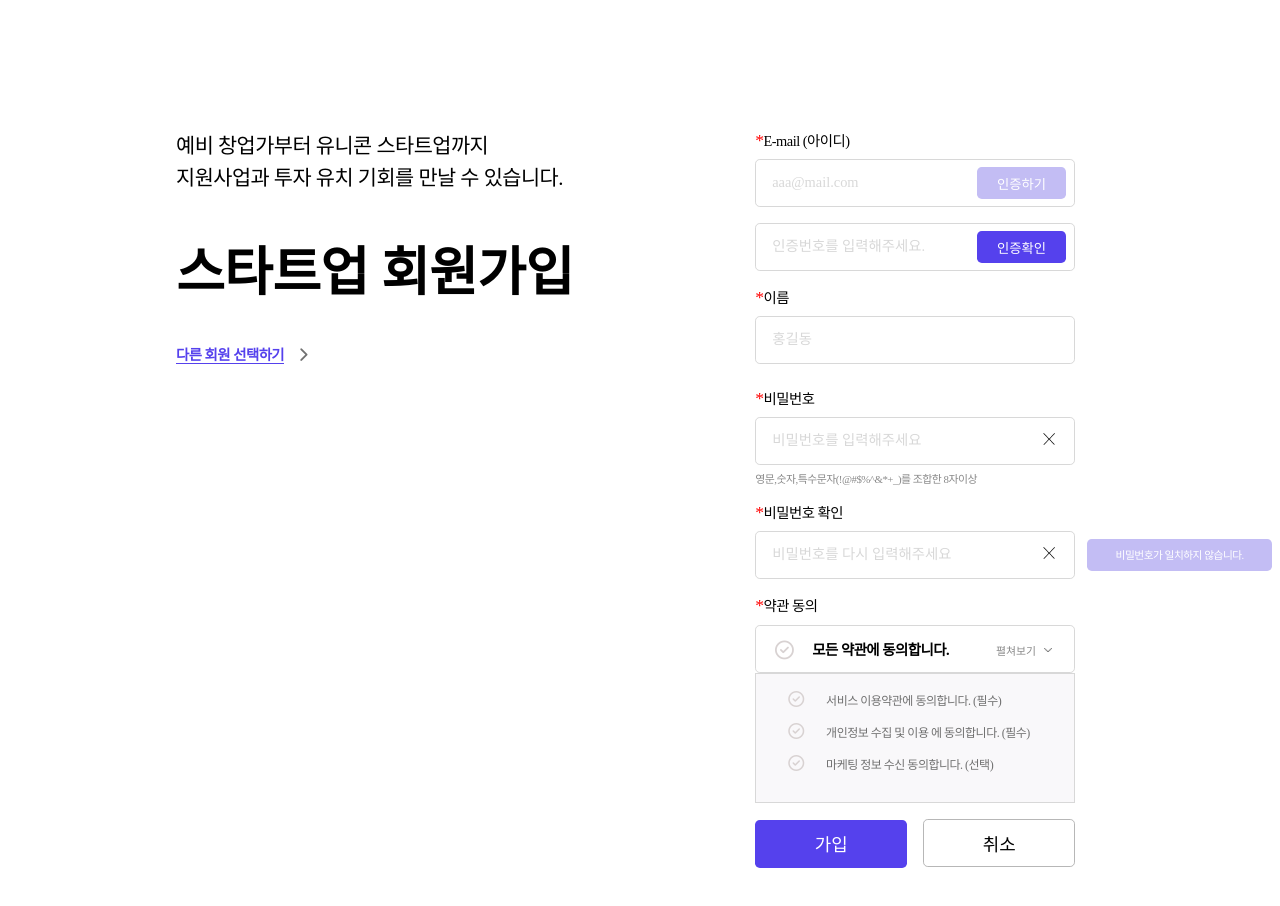
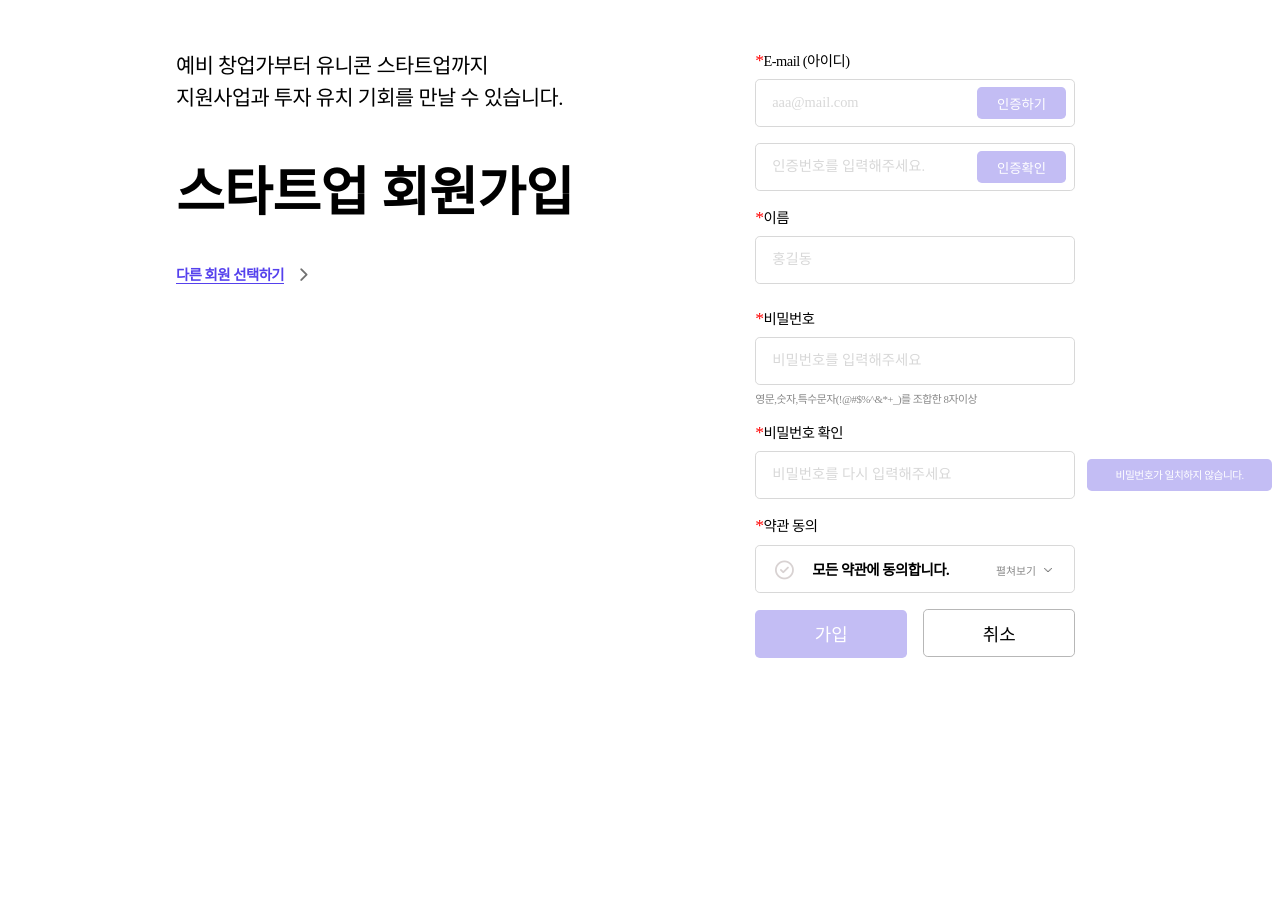
Before and after one commit to Momentium/withWecode, a React (Create React App) app in the folder front-end/offertunity-app/: page /Auth/SignupFormStartup in a window 1280 px wide. Shown: the part 180-1086 px from the top of the page. After the commit the page ends 958 px from the top, so only its background shows below. Built offline with nearby package versions, Linux system fonts and the light colour scheme; a web font is replaced by a local one.

Commit message:
0126 | Mat | 일반회원가입 성공

```diff
--- a/front-end/offertunity-app/src/components/pages/Auth/components/InputBox.tsx
+++ b/front-end/offertunity-app/src/components/pages/Auth/components/InputBox.tsx
@@ -1,23 +1,103 @@
-import React, { useEffect, useState } from 'react';
+import axios from 'axios';
+import React, { useEffect, useState, useRef } from 'react';
 import styled from "styled-components";
 import Modal from "../components/Modal"
-
 
 
 const InputBox = () => {
 
   const [modal,setModal] = useState(false);
-
-
   const [checkAll,setCheckAll] = useState(false);
   const [checkService,setCheckService] =useState(false);
   const [checkPersonalInfo,setCheckPersonalInfo]=useState(false);
   const [checkMarketing,setCheckMarketing]=useState(false);
+  const [btnActive,setBtnActive] = useState(false);
+  const [openTerms,setOpenTerms] = useState(false);
+  const [showPwAlert,setShowPwAlert] = useState(false);
+  const [inputs,setInputs] = useState({
+    email:"",
+    name:"",
+    password:"",
+    passwordAgain:"",
+    isPwSame:false,
+    validateEmail:false,
+    validatePassword:false,
+  });
+  const {email,name,password,passwordAgain,isPwSame,validateEmail,validatePassword} = inputs;
+
+
+  const SIGNUP =()=>{
+    axios.post("http://10.0.1.29:3000/users/signup",{
+        email:email,
+        name:name,
+        password:password,
+        typeId: "1",
+        signUpMethodId: "1"
+    })
+    .then(function(response){
+      alert("회원가입 성공")
+    })
+    .catch(function(error){
+      alert("필수사항을 입력해 주세요")
+    })
+
+  }
+
+  const handleEmail=(event:any) => {
+    event.preventDefault();
+    const emailStandard = /^([\w-]+(?:\.[\w-]+)*)@((?:[\w-]+\.)*\w[\w-]{0,66})\.([a-z]{2,6}(?:\.[a-z]{2})?)$/;
+    const checkEmail = emailStandard.test(email);
+    setInputs({
+      ...inputs,
+      email:event.target.value,
+      validateEmail:checkEmail
+    })
+  }
+
+  const handleModal = (event:any)=>{
+    setModal(!modal)
+  }
+
+  const handlePw = (event:any) => {
+    event.preventDefault();
+    const {value} = event.target;
+    const reg = /^(?=.*?[A-Z])(?=.*?[a-z])(?=.*?[0-9])(?=.*?[#?!@$+ %^&*-]).{8,}$/;
+
+    setInputs({
+      ...inputs,
+      password:value,
+      validatePassword:reg.test(value),
+    })
+  }
+
+  const handleSamePw = (event:any) => {
+    event.preventDefault();
+    const {value} = event.target;
+    const samePw = password === value;
+    setInputs({
+      ...inputs,
+      isPwSame:samePw
+    })
+    setShowPwAlert(!showPwAlert)
+  }
+
+  const handleName=(event:any) => {
+    event.preventDefault();
+    setInputs({
+      ...inputs,
+      name:event.target.value
+    })
+  }
 
   useEffect(() => {
-
-      const True = (checkService && checkPersonalInfo && checkMarketing )
-      setCheckAll(True);
+      if (checkService && checkPersonalInfo){
+        setBtnActive(true)
+        if(checkMarketing) setCheckAll(true);
+        else setCheckAll(false);
+      }else{
+        setBtnActive(false)
+        setCheckAll(false);
+      }
 
   },[checkService,checkPersonalInfo,checkMarketing])
 
@@ -26,7 +106,7 @@ const InputBox = () => {
     setCheckService(!checkAll);
     setCheckPersonalInfo(!checkAll);
     setCheckMarketing(!checkAll);
-
+    setBtnActive(!btnActive)
   }
 
   const service =()=>{
@@ -39,48 +119,73 @@ const InputBox = () => {
     setCheckMarketing(!checkMarketing)
   }
 
+  const handleTerm =()=>{
+    setOpenTerms(!openTerms)
+  }
+
   return(
     <Wrap>
        {modal && <Modal
         title="이메일 인증하기"
-        content="22312@asnj.com"
+        content={email}
         notionOne="입력해주신 이메일로 인증번호를 보냈습니다."
         notionTwo="확인 후 인증번호를 입력해주세요 !"
         /> }
       <Email>
         <p><span>*</span>E-mail (아이디)</p>
         <GetEmeil>
-          <input type="text" placeholder="aaa@mail.com"/>
-          <button>인증하기</button>
+          <input
+          type="text"
+          placeholder="aaa@mail.com"
+          onChange={handleEmail}
+          />
+          <button
+          style={{background: validateEmail ? "#5541ED" :"#C3BDF4"}}
+          onClick={validateEmail ? handleModal : undefined}
+          >
+            인증하기
+          </button>
         </GetEmeil>
         <CheckEmeil>
           <input type="text" placeholder="인증번호를 입력해주세요."/>
-          <button onClick={() =>{setModal(!modal)}}>
+          <button >
             인증확인
           </button>
         </CheckEmeil>
       </Email>
       <Name>
         <p><span>*</span>이름</p>
-        <input type="text" placeholder="홍길동"/>
+        <input
+        type="text"
+        placeholder="홍길동"
+        onChange={handleName}
+        />
       </Name>
 
       <Pw>
         <p><span>*</span>비밀번호</p>
         <PwWrap>
-          <input type="password" placeholder="비밀번호를 입력해주세요"/>
-          <button/>
+          <input
+          type="text"
+          placeholder="비밀번호를 입력해주세요"
+          onChange={handlePw}
+          />
+          {validatePassword && <i className="fas fa-check"/>}
         </PwWrap>
         <span>영문,숫자,특수문자(!@#$%^&*+_)를 조합한 8자이상 </span>
       </Pw>
 
       <PwCheck>
-        <p><span>*</span>비밀번호 확인</p>
+      <p><span>*</span>비밀번호 확인</p>
         <PwWrap>
-          <input type="password" placeholder="비밀번호를 다시 입력해주세요"/>
-          <button/>
+          <input
+          type="text"
+          placeholder="비밀번호를 다시 입력해주세요"
+          onChange={handleSamePw}
+          />
+          {isPwSame && <i className="fas fa-check"/>}
         </PwWrap>
-        <PwAlert>비밀번호가 일치하지 않습니다.</PwAlert>
+       {isPwSame? "": <PwAlert >비밀번호가 일치하지 않습니다.</PwAlert>}
       </PwCheck>
 
       <Agree>
@@ -90,14 +195,14 @@ const InputBox = () => {
             <i className={"fa-check-circle " + (checkAll? "fas" : "far")} style={{color:checkAll? "#707070" : "#D8D2D2"}}/>
             <span>모든 약관에 동의합니다.</span>
           </div>
-          <button>펼쳐보기</button>
+          <button onClick={handleTerm}>펼쳐보기</button>
         </CheckAll>
-          <Terms>
+         { openTerms && <Terms >
             <Term onClick={service}>
               <i className={"fa-check-circle " + (checkService? "fas" : "far")} style={{color:checkService? "#707070" : "#D8D2D2"}}/>
               <p>서비스 이용약관에 동의합니다. (필수)</p>
             </Term>
-            <Term onClick={personal}>
+            <Term onClick={personal} >
               <i className={"fa-check-circle " + (checkPersonalInfo? "fas" : "far")} style={{color:checkPersonalInfo? "#707070" : "#D8D2D2"}}/>
               <p>개인정보 수집 및 이용 에 동의합니다. (필수)</p>
             </Term>
@@ -105,15 +210,26 @@ const InputBox = () => {
               <i className={"fa-check-circle " + (checkMarketing? "fas" : "far")} style={{color:checkMarketing? "#707070" : "#D8D2D2"}}/>
               <p>마케팅 정보 수신 동의합니다. (선택)</p>
             </Term>
-          </Terms>
+          </Terms>}
       </Agree>
+      <div>
+          <Enroll
+          style={{background: btnActive ? "#5541ED" : "#C3BDF4"}}
+          onClick={SIGNUP}
+          >
+            가입
+          </Enroll>
+          <Cancle>취소</Cancle>
+        </div>
     </Wrap>
   )
 };
 
 export default InputBox;
 
-const Wrap =styled.div``;
+const Wrap =styled.div`
+  width:41%;
+`;
 
 const Input = styled.div `
   display: inline-block;
@@ -162,16 +278,13 @@ const Email = styled(Input)`
 
 const GetEmeil = styled.div`
   position: relative;
-  button{
-    background:#C3BDF4;
-  }
 `;
 
 const CheckEmeil = styled.div`
   position: relative;
   margin-top:1rem;
   button{
-    background:#5541ED;
+    background:#C3BDF4;
   }
 `;
 
@@ -209,15 +322,19 @@ const PwWrap=styled.div`
       right:2rem;
       width:0.75rem;
       height:0.75rem;
-      background-image:url("/images/signup/remove.png");
-      background-size:contain;
       cursor:pointer;
+    }
+    i{
+      display:inline-block;
+      position: absolute;
+      top: -1rem;
+      right: 1rem;
+      font-size: 0.8rem;
+      color:#5541ED;;
     }
 `;
 
-const Agree = styled(Input)`
-
-`;
+const Agree = styled(Input)``;
 
 const CheckAll = styled.div`
     width:20rem;
@@ -251,6 +368,7 @@ const CheckAll = styled.div`
     background-repeat:no-repeat;
     background-position:right;
     background-size:0.5rem;
+    cursor:pointer;
   }
 `;
 
@@ -276,3 +394,24 @@ const Term = styled.div`
     cursor: pointer;
   }
 `;
+
+const BTN = styled.button`
+  width:9.5rem;
+  height:3rem;
+  font-size:1.12rem;
+  line-height:3rem;
+  text-align:center;
+  border-radius:0.3rem;
+  cursor: pointer;
+`;
+
+const Enroll = styled(BTN)`
+  margin-right:1rem;
+  color:#fff;
+`;
+
+const Cancle = styled(BTN)`
+  background-color:#fff;
+  border:1px solid #B7B7B7;
+  color:#000;
+`;
--- a/front-end/offertunity-app/src/components/pages/Auth/signUp/SignupFormPartner.tsx
+++ b/front-end/offertunity-app/src/components/pages/Auth/signUp/SignupFormPartner.tsx
@@ -1,4 +1,4 @@
-import React from 'react';
+import React, { useEffect, useState, useRef } from 'react';
 import { Link } from 'react-router-dom';
 import styled from "styled-components";
 import Header from "../components/Header"
@@ -21,15 +21,7 @@ const SignupFormPartner:React.FC = () => {
           <Button txt="다른 회원 선택하기"/>
         </Link>
       </TxtWrap>
-      <Con>
-        <InputBox />
-        <div>
-          <Link to="/Auth/SignupFinishPartner">
-             <Enroll>가입</Enroll>
-          </Link>
-          <Cancle>취소</Cancle>
-        </div>
-      </Con>
+      <InputBox />
     </Wrap>
     </>
   )
@@ -41,35 +33,9 @@ const Wrap= styled.section`
   ${({ theme }) => theme.ConWidth};
   display:flex;
   justify-content:space-between;
-  padding:15rem 0;
+  padding-top:10rem;
 `;
 
 const TxtWrap = styled.div`
   padding-left:11rem;
 `;
-
-const Con = styled.div`
-  width:41%;
-`;
-
-const BTN = styled.button`
-  width:9.5rem;
-  height:3rem;
-  font-size:1.12rem;
-  line-height:3rem;
-  text-align:center;
-  border-radius:0.3rem;
-  cursor: pointer;
-`;
-
-const Enroll = styled(BTN)`
-  margin-right:1rem;
-  background-color:#5541ED;
-  color:#fff;
-`;
-
-const Cancle = styled(BTN)`
-  background-color:#fff;
-  border:1px solid #B7B7B7;
-  color:#000;
-`;
--- a/front-end/offertunity-app/src/components/pages/Auth/signUp/SignupFormStartup.tsx
+++ b/front-end/offertunity-app/src/components/pages/Auth/signUp/SignupFormStartup.tsx
@@ -1,4 +1,4 @@
-import React from 'react';
+import React, { useEffect, useState, useRef } from 'react';
 import { Link } from 'react-router-dom';
 import Header from "../components/Header"
 import styled from "styled-components";
@@ -8,6 +8,8 @@ import Button from "../components/Button"
 
 
 const SignupFormStartup:React.FC = () => {
+
+
   return(
     <>
     <Header />
@@ -22,15 +24,7 @@ const SignupFormStartup:React.FC = () => {
           <Button txt="다른 회원 선택하기"/>
         </Link>
       </TxtWrap>
-      <Con>
-        <InputBox />
-        <div>
-          <Link to="/Auth/SignupFinishStartup">
-             <Enroll>가입</Enroll>
-          </Link>
-          <Cancle>취소</Cancle>
-        </div>
-      </Con>
+      <InputBox />
     </Wrap>
 
     </>
@@ -44,35 +38,9 @@ const Wrap= styled.section`
   ${({ theme }) => theme.ConWidth};
   display:flex;
   justify-content:space-between;
-  padding:15rem 0;
+  padding-top:10rem;
 `;
 
 const TxtWrap = styled.div`
   padding-left:11rem;
   `;
-
-const Con = styled.div`
-  width:41%;
-`;
-
-const BTN = styled.button`
-  width:9.5rem;
-  height:3rem;
-  font-size:1.12rem;
-  line-height:3rem;
-  text-align:center;
-  border-radius:0.3rem;
-  cursor: pointer;
-`;
-
-const Enroll = styled(BTN)`
-  margin-right:1rem;
-  background-color:#5541ED;
-  color:#fff;
-`;
-
-const Cancle = styled(BTN)`
-  background-color:#fff;
-  border:1px solid #B7B7B7;
-  color:#000;
-`;
```
